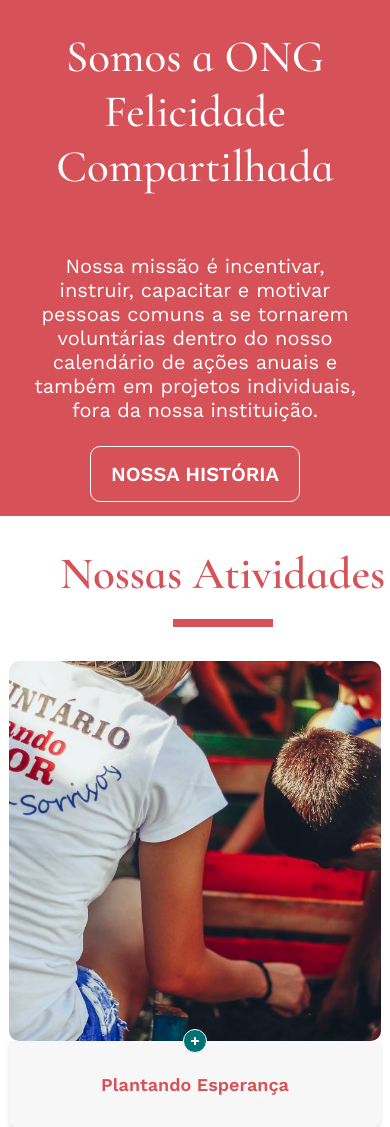
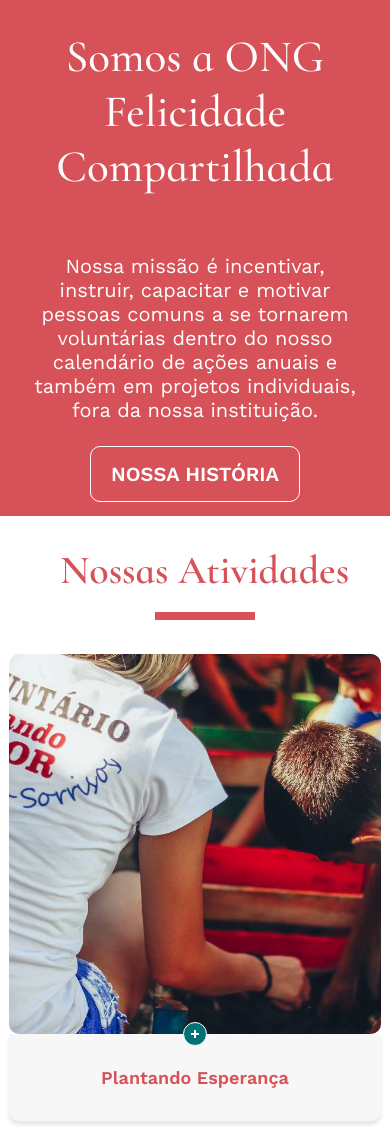
Before and after one commit to RoGamer97/SiteONG-TrabalhoWebIII, a Django app: page / in a window 390 px wide. Shown: the part 394-1521 px from the top of the page. Run offline with Django 5.2, Linux system fonts and the light colour scheme; some libraries are stand-ins or nearby versions.

Commit message:
Responsividade corrigida para dispositivos menores (celulares, tablets etc). README atualizado e finalizado. DEBUG FALSE

```diff
--- a/felicidadecompartilhada-main/static/css/modules/geral.css
+++ b/felicidadecompartilhada-main/static/css/modules/geral.css
@@ -201,6 +201,24 @@ a {
   }
 }
 
+@media (max-width: 1024px) {
+  .title {
+    font-size: 40px;
+  }
+}
+
+@media (max-width: 768px) {
+  .title {
+    font-size: 40px;
+  }
+}
+
+@media (max-width: 480px) {
+  .title {
+    font-size: 40px;
+  }
+}
+
 
 
 /* Cor para mensagens de sucesso (verde) */
```
